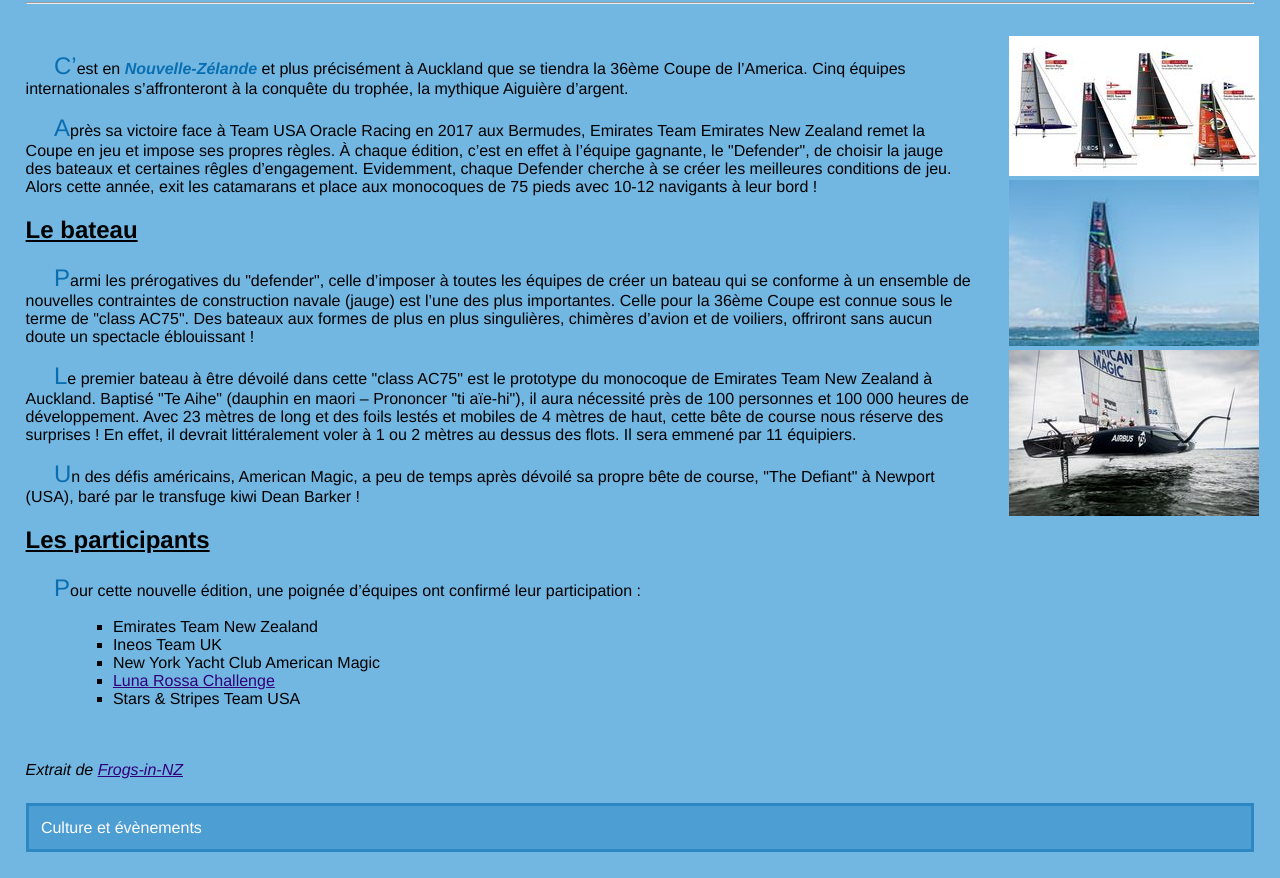
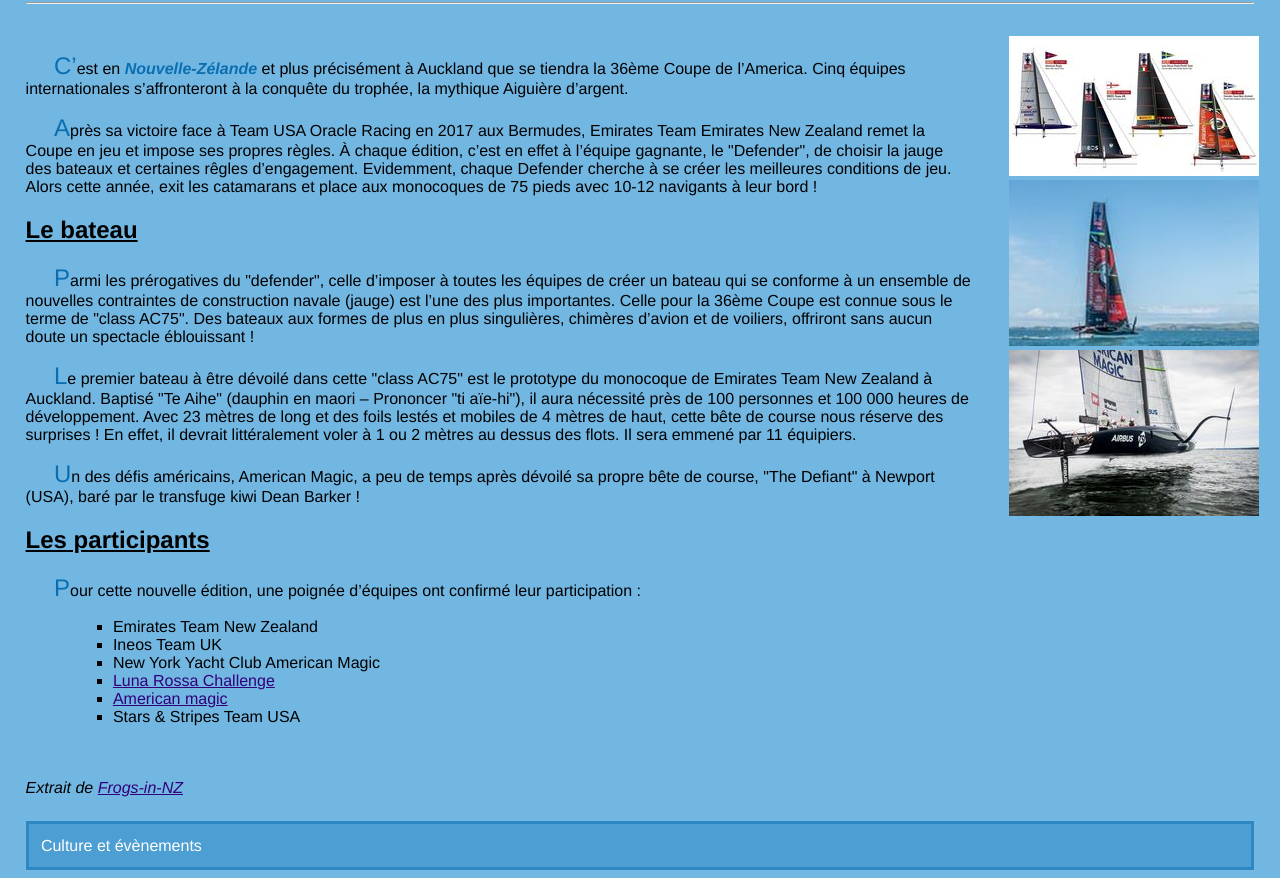
Before and after one commit to Ryry-stk/ACwebProjet, a plain HTML site: page index.html in a window 1280 px wide. Shown: the part 115-993 px from the top of the page. Drawn offline with Linux system fonts and the light colour scheme.

Commit message:
Ajout hyperlien vers American Magic

```diff
--- a/index.html
+++ b/index.html
@@ -47,6 +47,7 @@
 		<li> Ineos Team UK </li>
 		<li> New York Yacht Club American Magic </li>
 		<li> <a href="./challenger/luna_rossa.html" title="Accès sécurisé au challenger Luna Rossa"> Luna Rossa Challenge </a></li>
+		<li> <a href="./challenger/american_magic.html" title="Accès sécurisé au American magic "> American magic </a></li>
 		<li> Stars & Stripes Team USA </li>
 	</ul>
   </section>
```
